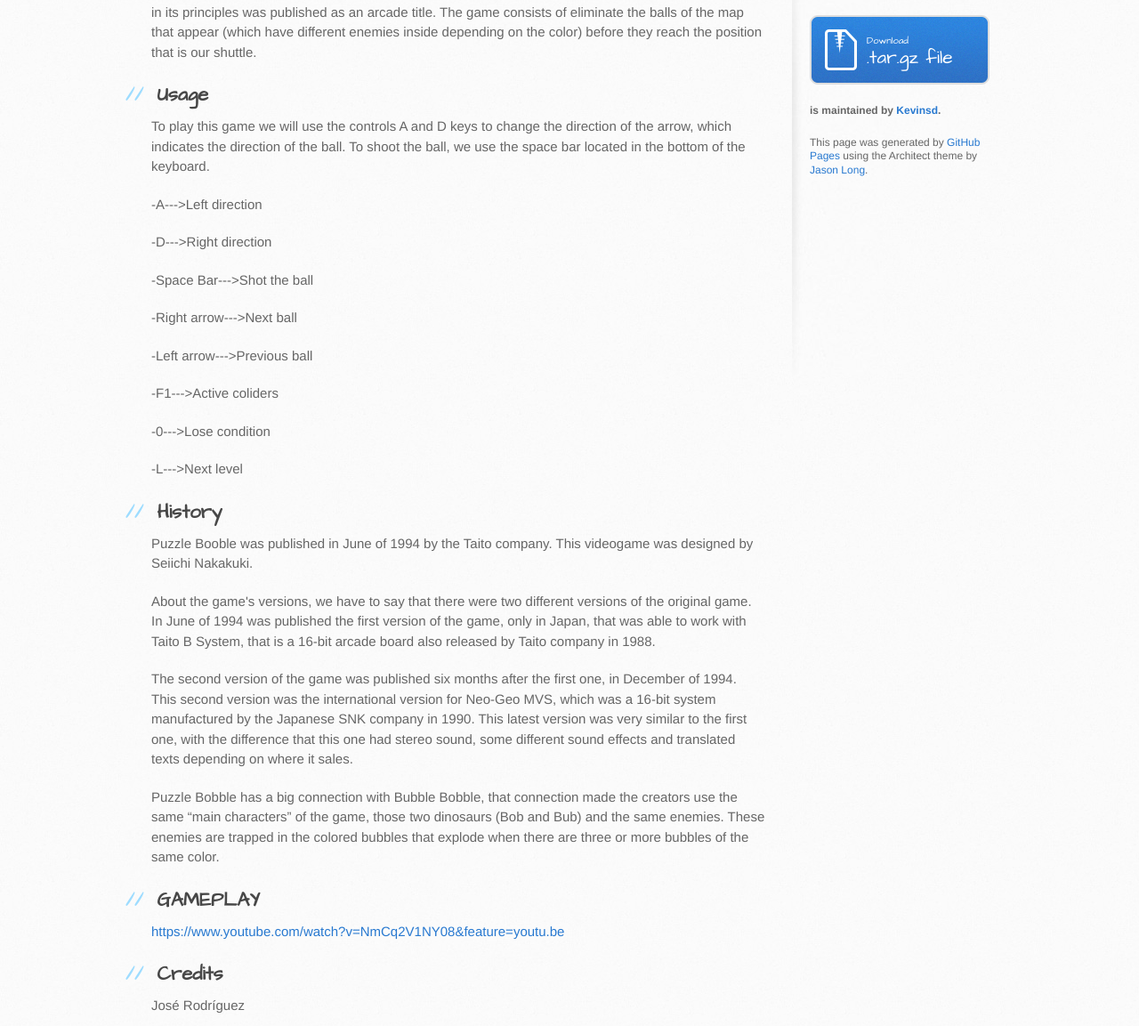
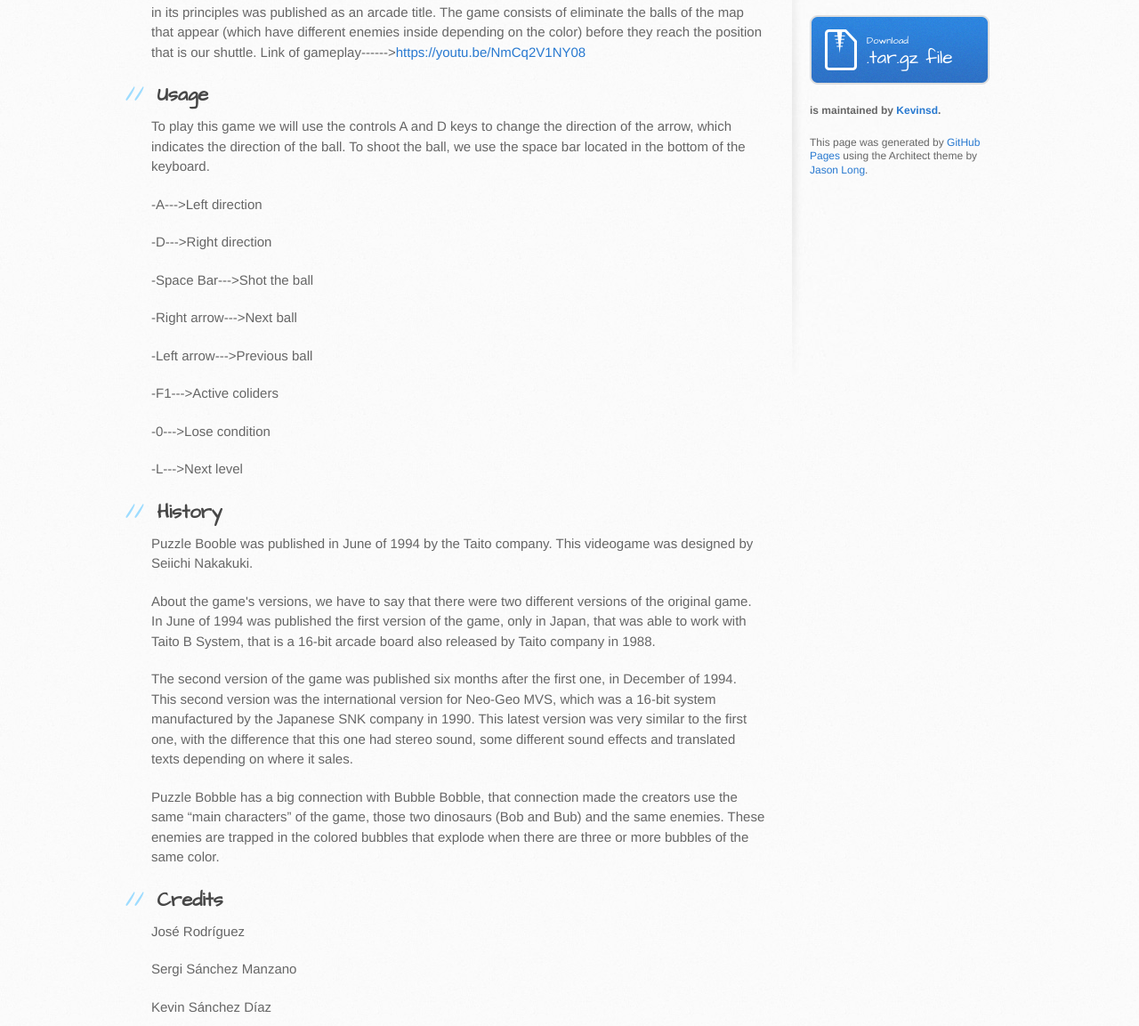
Before and after one commit to Kevinsd/PROJECT-S-10, a plain HTML site: page index.html in a window 1280 px wide. Shown: the part 387-1540 px from the top of the page at 89% size. Drawn offline with Linux system fonts and the light colour scheme.

Commit message:
Create gh-pages branch via GitHub

```diff
--- a/index.html
+++ b/index.html
@@ -31,7 +31,8 @@
           <h1>
 <a id="puzzle-bobble" class="anchor" href="#puzzle-bobble" aria-hidden="true"><span aria-hidden="true" class="octicon octicon-link"></span></a>PUZZLE BOBBLE</h1>
 
-<p>Puzzle Bubble it's a very amazing project created by UPC students. This game is puzzle type although in its principles was published as an arcade title. The game consists of eliminate the balls of the map that appear (which have different enemies inside depending on the color) before they reach the position that is our shuttle.</p>
+<p>Puzzle Bubble it's a very amazing project created by UPC students. This game is puzzle type although in its principles was published as an arcade title. The game consists of eliminate the balls of the map that appear (which have different enemies inside depending on the color) before they reach the position that is our shuttle.
+Link of gameplay------&gt;<a href="https://youtu.be/NmCq2V1NY08">https://youtu.be/NmCq2V1NY08</a></p>
 
 <h2>
 <a id="usage" class="anchor" href="#usage" aria-hidden="true"><span aria-hidden="true" class="octicon octicon-link"></span></a>Usage</h2>
@@ -64,11 +65,6 @@
 <p>The second version of the game was published six months after the first one, in December of 1994. This second version was the international version for Neo-Geo MVS, which was a 16-bit system manufactured by the Japanese SNK company in 1990. This latest version was very similar to the first one, with the difference that this one had stereo sound, some different sound effects and translated texts depending on where it sales.</p>
 
 <p>Puzzle Bobble has a big connection with Bubble Bobble, that connection made the creators use the same “main characters” of the game, those two dinosaurs (Bob and Bub) and the same enemies. These enemies are trapped in the colored bubbles that explode when there are three or more bubbles of the same color.</p>
-
-<h2>
-<a id="gameplay" class="anchor" href="#gameplay" aria-hidden="true"><span aria-hidden="true" class="octicon octicon-link"></span></a>GAMEPLAY</h2>
-
-<p><a href="https://www.youtube.com/watch?v=NmCq2V1NY08&amp;feature=youtu.be">https://www.youtube.com/watch?v=NmCq2V1NY08&amp;feature=youtu.be</a></p>
 
 <h2>
 <a id="credits" class="anchor" href="#credits" aria-hidden="true"><span aria-hidden="true" class="octicon octicon-link"></span></a>Credits</h2>
```
Also changed, not shown: params.json (+1 -1 lines).
